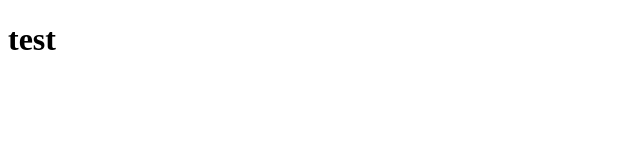
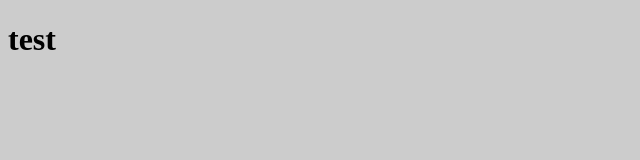
Before and after one commit to dj-vadim/test-repo, a plain HTML site: page index.html in a window 1280 px wide. Shown: the whole page, without its empty margins (0-640 px from the left). Drawn offline with Linux system fonts and the light colour scheme.

Commit message:
add style

```diff
--- a/index.html
+++ b/index.html
@@ -2,6 +2,8 @@
 <html>
 <head>
 	<title></title>
+	<meta charset="utf-8">
+	<link rel="stylesheet" type="text/css" href="style.css">
 </head>
 <body>
 	<h1>test</h1>
--- /dev/null
+++ b/style.css
@@ -0,0 +1,3 @@
+body {
+background: #ccc;
+}
```
